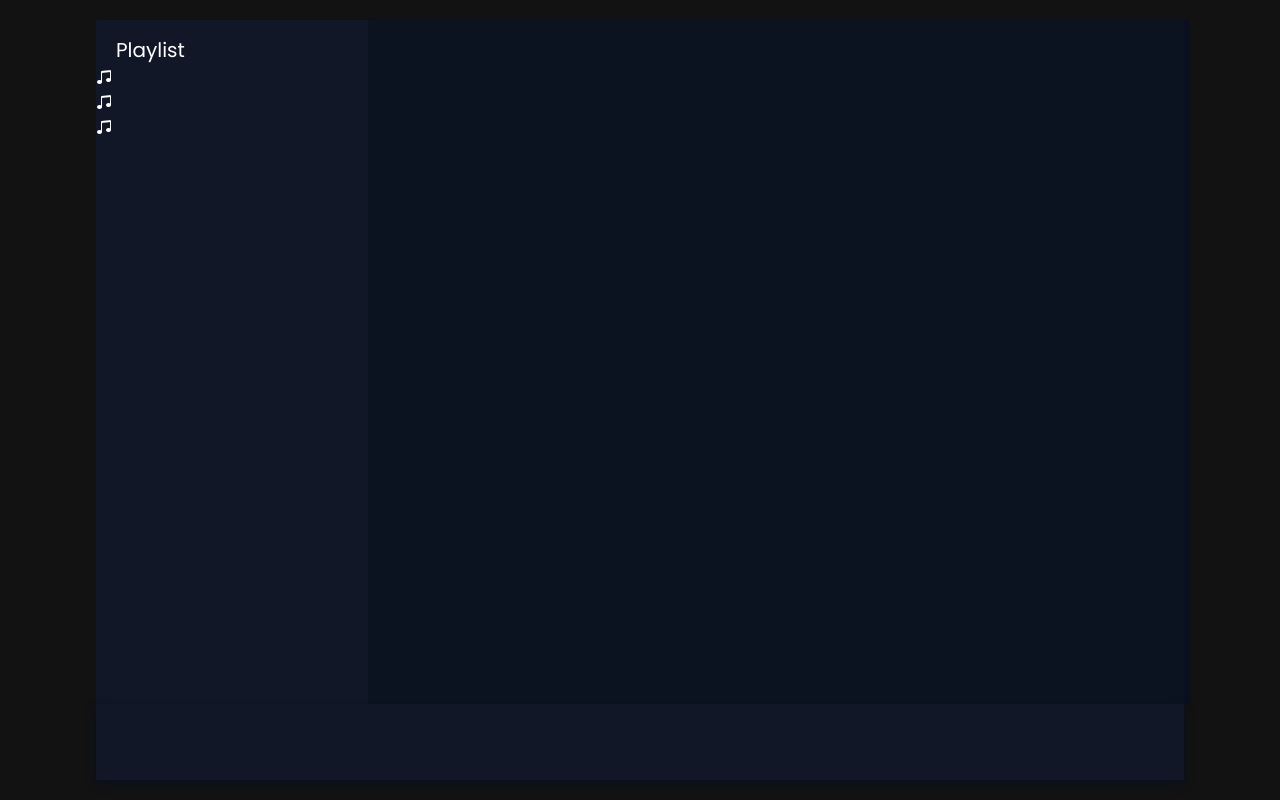
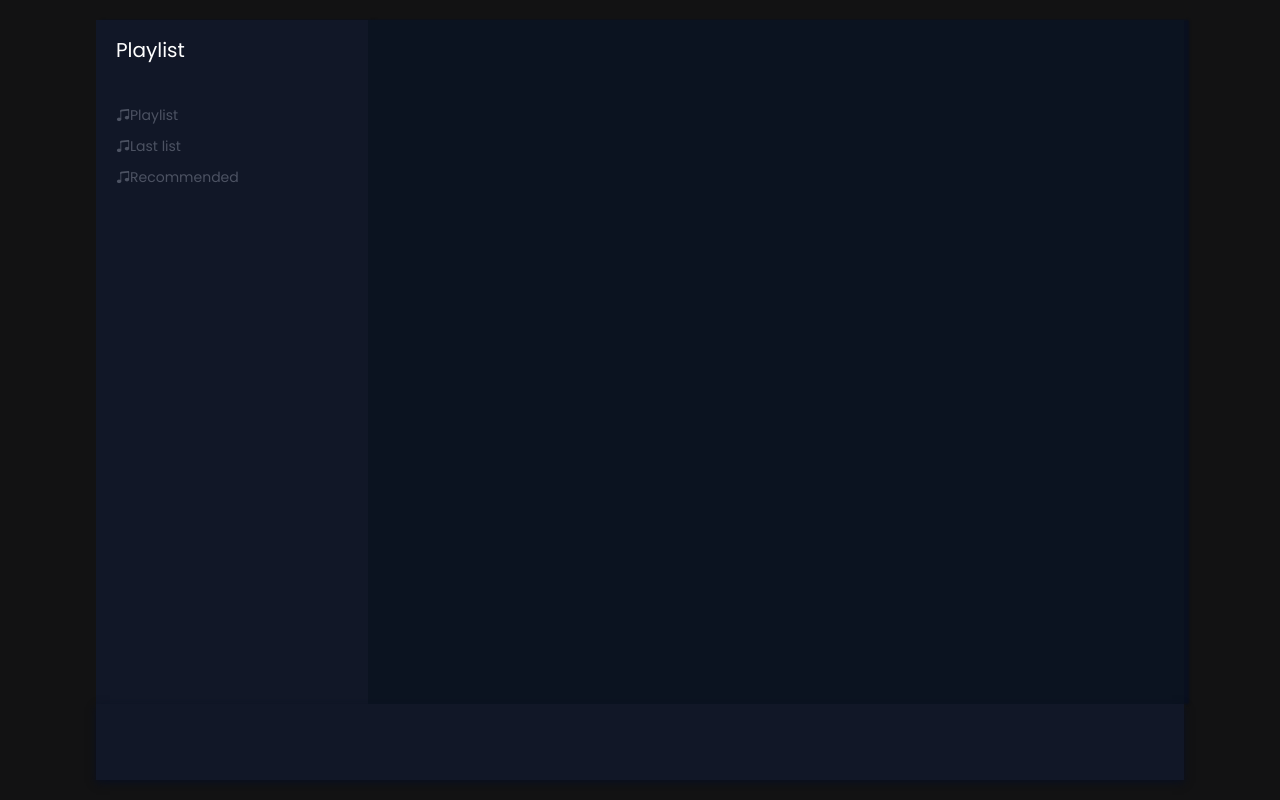
Before and after one commit to Lauhs0402/musicwebsite.github.io, a plain HTML site: page index.html in a window 1280 px wide. Drawn offline with nearby package versions, Linux system fonts and the light colour scheme.

Commit message:
configurando hover de lista, play y recomendados

```diff
--- a/index.html
+++ b/index.html
@@ -12,9 +12,9 @@
         <div class="menu_side">
             <h1>Playlist</h1>
             <div class="playlist">
-                <h4><i class="bi bi-music-note-beamed"></i></h4>
-                <h4><i class="bi bi-music-note-beamed"></i></h4>
-                <h4><i class="bi bi-music-note-beamed"></i></h4>
+                <h4><span></span><i class="bi bi-music-note-beamed"></i>Playlist</h4>
+                <h4><span></span><i class="bi bi-music-note-beamed"></i>Last list</h4>
+                <h4><span></span><i class="bi bi-music-note-beamed"></i>Recommended</h4>
             </div>
         </div>
         <div class="song_side"></div>
--- a/style.css
+++ b/style.css
@@ -54,3 +54,22 @@ header .menu_side h1 {
     margin: 15px 0px 0px 20px;
     font-weight: 500;
 }
+
+header .menu_side .playlist {
+    margin: 40px 0px 0px 20px;
+}
+
+header .menu_side .playlist h4{
+    font-size: 14px;
+    font-weight: 400;
+    padding-bottom: 10px;
+    color: #4c5262;
+    cursor: pointer;
+    display: flex;
+    align-items: center;
+    transition: .3s linear;
+}
+
+header .menu_side .playlist h4:hover{
+    color: #fff;
+}
```
